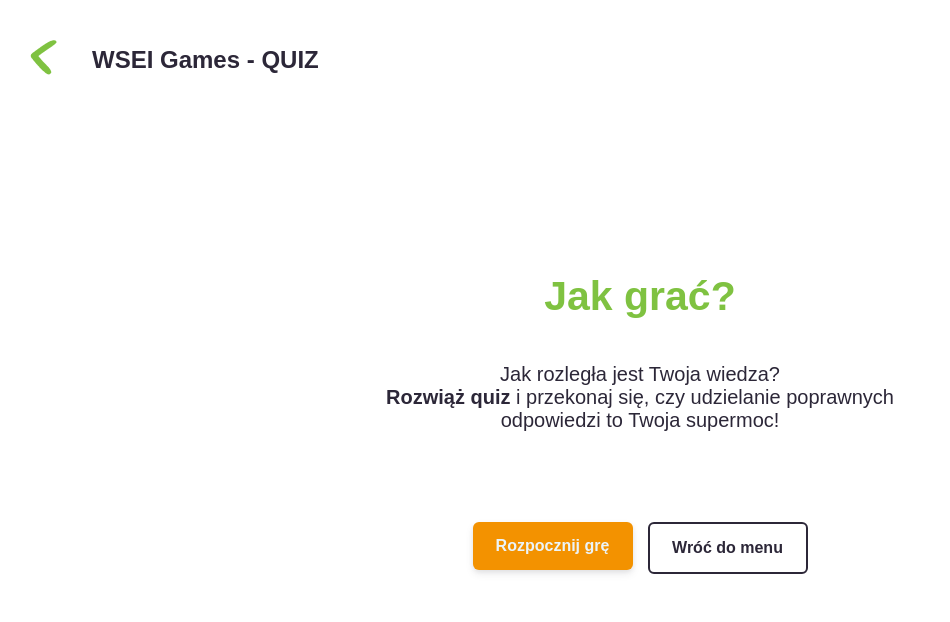
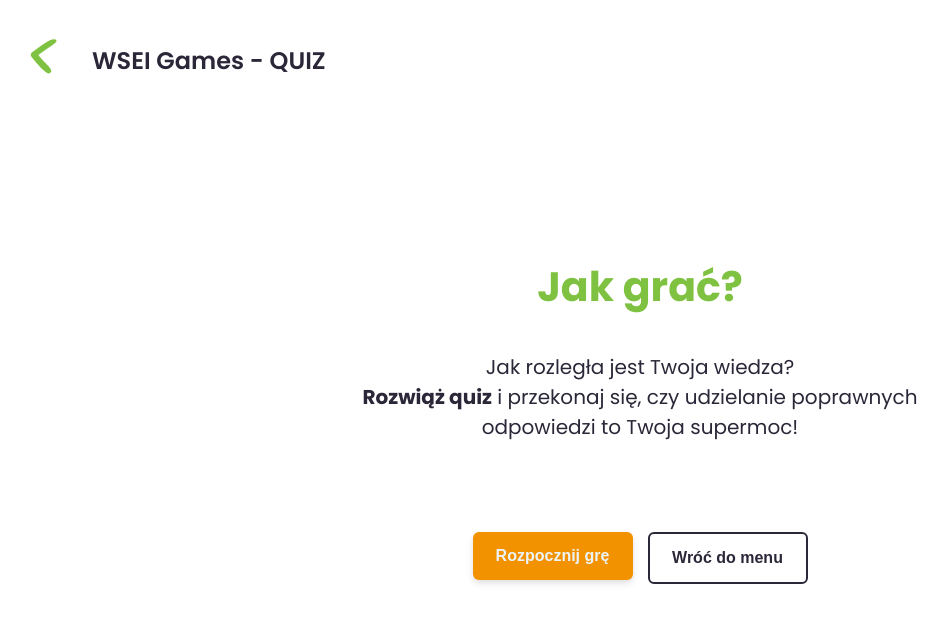
Before and after one commit to przemyslawmatraj/Dobble-game, a React (Create React App) app: page /quiz in a window 1280 px wide. Shown: the top 622 px of the page, without its empty margins (0-950 px from the left). Built offline with nearby package versions, Linux system fonts and the light colour scheme.

Commit message:
fix: few fixes

```diff
--- a/src/Components/Cards/Card/Card.module.scss
+++ b/src/Components/Cards/Card/Card.module.scss
@@ -3,17 +3,6 @@
   --secondary: #fe4880;
   --dark: #212121;
   --light: #f3f3f3;
-}
-
-* {
-  margin: 0;
-  padding: 0;
-}
-
-body {
-  font-family: montserrat, sans-serif;
-  width: 100%;
-  min-height: 100vh;
 }
 
 .card {
--- a/src/Components/Cards/Card/Card.tsx
+++ b/src/Components/Cards/Card/Card.tsx
@@ -11,6 +11,7 @@
 
   return (
     <div
+      data-card={`card-${index}`}
       className={clsx(styles.card, styles[`card${index}`])}
       onClick={handleFlip}
     >
--- a/src/Components/Games/Games.tsx
+++ b/src/Components/Games/Games.tsx
@@ -14,7 +14,7 @@
 function Games() {
   return (
     <div className={styles.games}>
-      <Game name="Dobble" image="https://picsum.photos/200" link="/dobble" />
+      <Game name="Memory" image="https://picsum.photos/200" link="/dobble" />
       <Game name="Quiz" image="https://picsum.photos/201" link="/quiz" />
     </div>
   );
--- a/src/Components/Navbar/Navbar.module.scss
+++ b/src/Components/Navbar/Navbar.module.scss
@@ -4,6 +4,7 @@
   align-items: center;
   height: 60px;
   .logo {
+    width: 200px;
     padding: 0 16px;
     color: white;
     font-size: 1.5rem;
--- a/src/Components/Navbar/Navbar.tsx
+++ b/src/Components/Navbar/Navbar.tsx
@@ -21,7 +21,7 @@
         <img className={styles.logo} src={logo} alt="logo" />
       ) : (
         <>
-          <Link className={styles.menuIcon} to="/">
+          <Link className={styles.menuIcon} to="/" aria-label="Wróć do menu">
             <img src={back} alt="powrót" />
           </Link>
           <span className={styles.currentPath}>
--- a/src/Components/Tutorial/Tutorial.module.scss
+++ b/src/Components/Tutorial/Tutorial.module.scss
@@ -17,6 +17,7 @@
 
 .description {
   padding-bottom: 40px;
+  line-height: 30px;
   max-width: 890px;
 }
 
--- a/src/routes/Menu/Menu.module.scss
+++ b/src/routes/Menu/Menu.module.scss
@@ -1,5 +1,6 @@
 .heading {
   padding-top: 50px;
+  padding-bottom: 20px;
   text-align: center;
   font-size: 48px;
   font-weight: 600;
```
